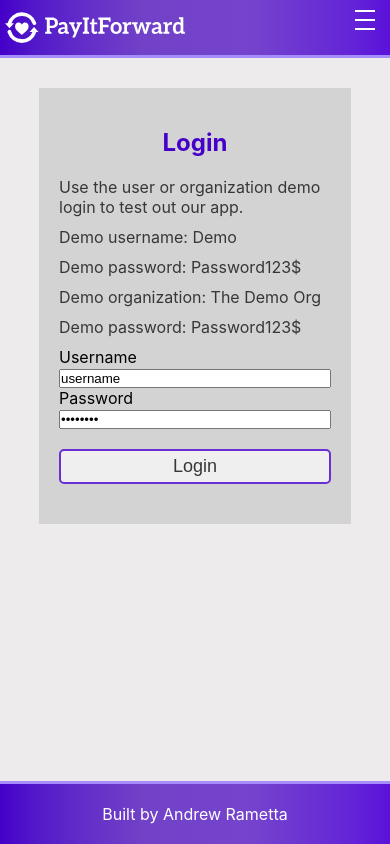
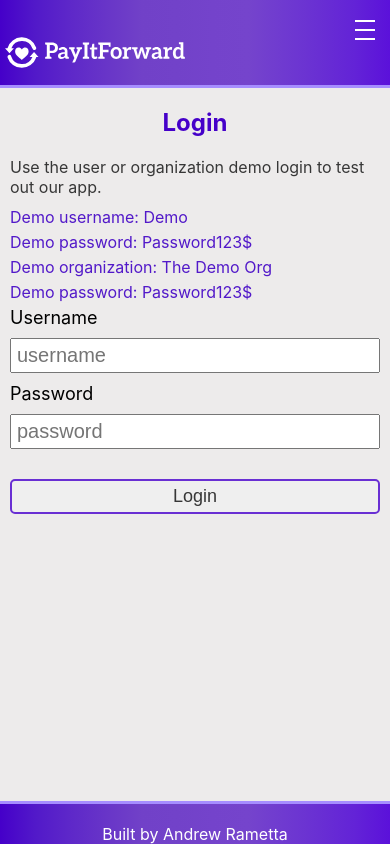
Before and after one commit to andrewrametta/pay-it-forward, a React (Create React App) app: page /login in a window 390 px wide. Built offline with nearby package versions, Linux system fonts and the light colour scheme; a web font is replaced by a local one.

Commit message:
form mobile css

```diff
--- a/src/App.css
+++ b/src/App.css
@@ -6,7 +6,7 @@
 }
 
 main {
-  margin-bottom: auto;
+  padding-bottom: 2.5rem;
 }
 
 body {
@@ -16,7 +16,6 @@ body {
 div .app-container {
   position: relative;
   min-height: 100vh;
-  bottom: 0;
 }
 
 h1,
@@ -31,8 +30,23 @@ p {
   color: rgb(55, 55, 55);
 }
 
+label {
+  font-size: 18px;
+  margin-top: 10px;
+}
+
 input {
   width: 100%;
+  height: 35px;
+  margin: 10px 0px;
+  padding: 5px;
+  font-size: 20px;
+}
+
+img {
+  height: 200px;
+  width: 100%;
+  margin-top: 10px;
 }
 
 .app-header {
@@ -54,15 +68,16 @@ input {
   position: sticky;
   top: 0;
   border-bottom: 3px solid rgb(166, 141, 255);
-  padding: 10px 5px;
+  padding: 10px 0px;
 }
 
 footer {
-  position: fixed;
-  left: 0;
+  position: absolute;
+  padding-bottom: 5px;
   bottom: 0;
-  right: 0;
+  width: 100%;
   color: white;
+  height: 2rem;
   text-align: center;
   border-top: 3px solid rgb(166, 141, 255);
   background-image: linear-gradient(
@@ -93,6 +108,11 @@ button {
   width: 100%;
 }
 
+.footer-text {
+  vertical-align: center;
+  color: white;
+}
+
 @media all and (min-width: 600px) {
   main {
     margin-left: 10%;
--- a/src/App.js
+++ b/src/App.js
@@ -65,7 +65,9 @@ function App() {
           <Route path="/dashboard" component={Dashboard} />
           <Route path="/about" component={About} />
         </main>
-        <footer>Built by Andrew Rametta</footer>
+        <footer>
+          <p className="footer-text">Built by Andrew Rametta</p>
+        </footer>
       </div>
     </AppContext.Provider>
   );
--- a/src/components/Landing/Landing.css
+++ b/src/components/Landing/Landing.css
@@ -41,5 +41,6 @@
     min-width: 80px;
     background-color: white;
     padding: 20px;
+    margin-bottom: 60px;
   }
 }
--- a/src/components/Login/Login.css
+++ b/src/components/Login/Login.css
@@ -1,6 +1,12 @@
 .login-wrapper {
-  width: 80%;
-  margin: 30px auto;
-  padding: 20px;
-  background: lightgray;
+  display: flex;
+  flex-direction: column;
+  justify-content: center;
+  align-items: center;
+  margin: 0px 10px;
 }
+
+.demo-credentials {
+  color: #5219c9;
+  margin: 5px 0px;
+}
--- a/src/components/Login/Login.js
+++ b/src/components/Login/Login.js
@@ -44,11 +44,10 @@ function Login(props) {
           <h1>Login</h1>
         </header>
         <p>Use the user or organization demo login to test out our app.</p>
-        <p>Demo username: Demo</p>
-        <p>Demo password: Password123$</p>
-
-        <p>Demo organization: The Demo Org</p>
-        <p>Demo password: Password123$</p>
+        <p className="demo-credentials">Demo username: Demo</p>
+        <p className="demo-credentials">Demo password: Password123$</p>
+        <p className="demo-credentials">Demo organization: The Demo Org</p>
+        <p className="demo-credentials">Demo password: Password123$</p>
         <article>
           {error !== null && <h3>error</h3>}
           <div>
@@ -65,7 +64,7 @@ function Login(props) {
                   type="text"
                   name="username"
                   id="username"
-                  defaultValue="username"
+                  placeholder="username"
                 />
               </div>
               <div>
@@ -76,7 +75,7 @@ function Login(props) {
                   type="password"
                   name="password"
                   id="password"
-                  defaultValue="password"
+                  placeholder="password"
                 />
               </div>
               <button type="submit">Login</button>
--- a/src/components/Navbar/Navbar.css
+++ b/src/components/Navbar/Navbar.css
@@ -28,6 +28,7 @@ a:hover {
 .navbar-wrapper {
   display: flex;
   position: relative;
+  padding: 10px 5px;
 }
 .logo {
   flex: 1;
@@ -37,7 +38,6 @@ a:hover {
   display: flex;
   list-style: none;
   padding: 0;
-  top: 40px;
   align-items: center;
 }
 
@@ -56,7 +56,7 @@ a:hover {
     flex-direction: column;
     left: 0;
     right: 0;
-    top: 20px;
+    top: 60px;
     display: none;
     padding: 20px;
   }
--- a/src/components/Register/Register.css
+++ b/src/components/Register/Register.css
@@ -3,8 +3,9 @@
   flex-direction: column;
   justify-content: center;
   align-items: center;
+  margin: 0px 10px;
 }
+
 .register-item {
-  width: 80%;
-  margin: 0 auto;
+  width: 100%;
 }
--- a/src/components/Register/Register.js
+++ b/src/components/Register/Register.js
@@ -1,4 +1,5 @@
 import React from "react";
+import "./Register.css";
 import { Link } from "react-router-dom";
 import { FaUserPlus, FaBuilding } from "react-icons/fa";
 
--- a/src/components/RegisterOrgForm/RegisterOrgForm.js
+++ b/src/components/RegisterOrgForm/RegisterOrgForm.js
@@ -15,7 +15,6 @@ function RegisterOrgForm(props) {
       username,
       password,
       email,
-      usertype,
       address,
       city,
       state,
--- a/src/components/RegisterUserForm/RegisterUserForm.css
+++ b/src/components/RegisterUserForm/RegisterUserForm.css
@@ -1,6 +1,6 @@
 .register-wrapper {
-  width: 80%;
-  margin: 30px auto;
+  width: 100%;
+  margin: 20px 0px;
   padding: 20px;
-  background: lightgray;
+  background: #edebeb;
 }
```
